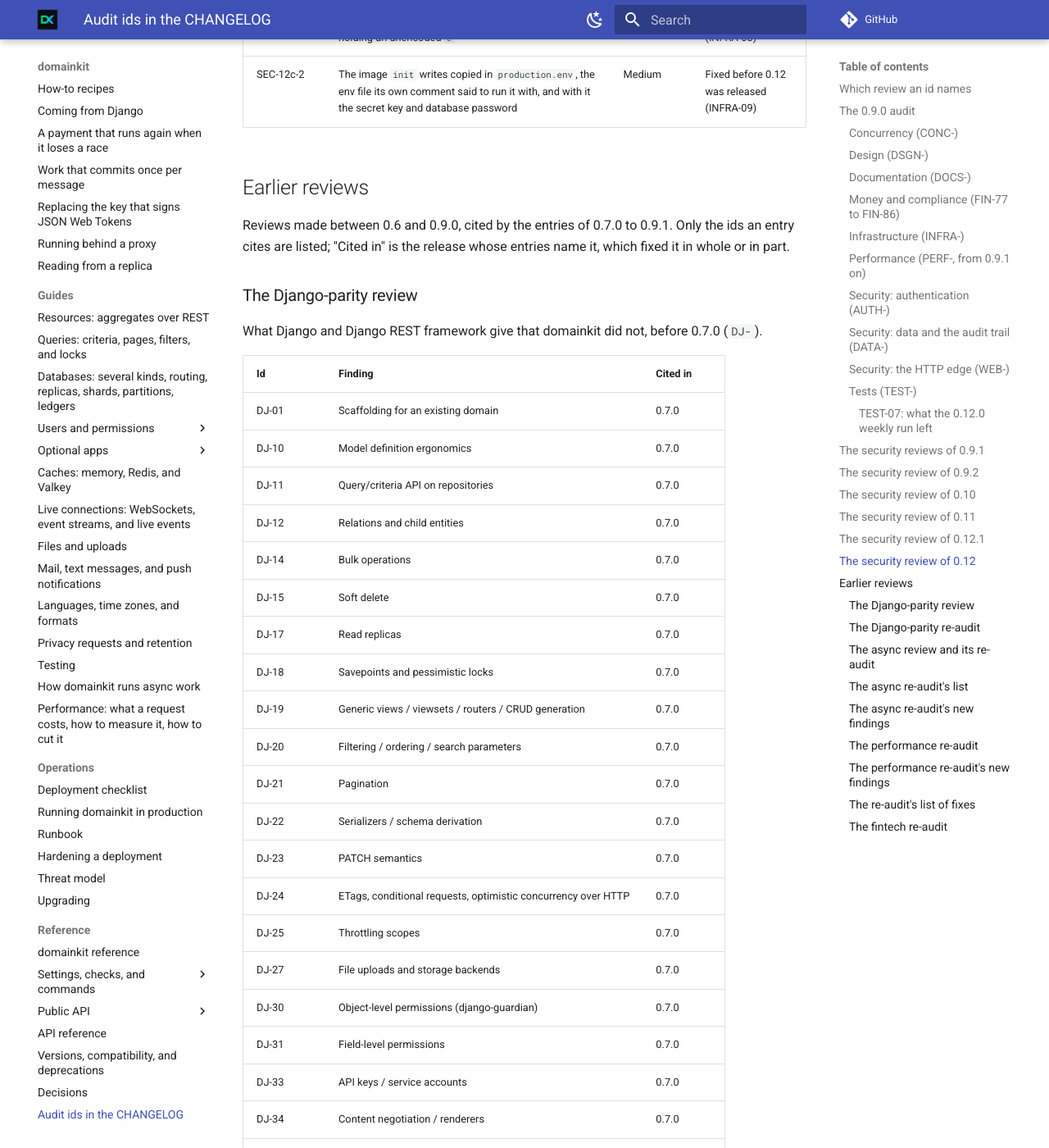
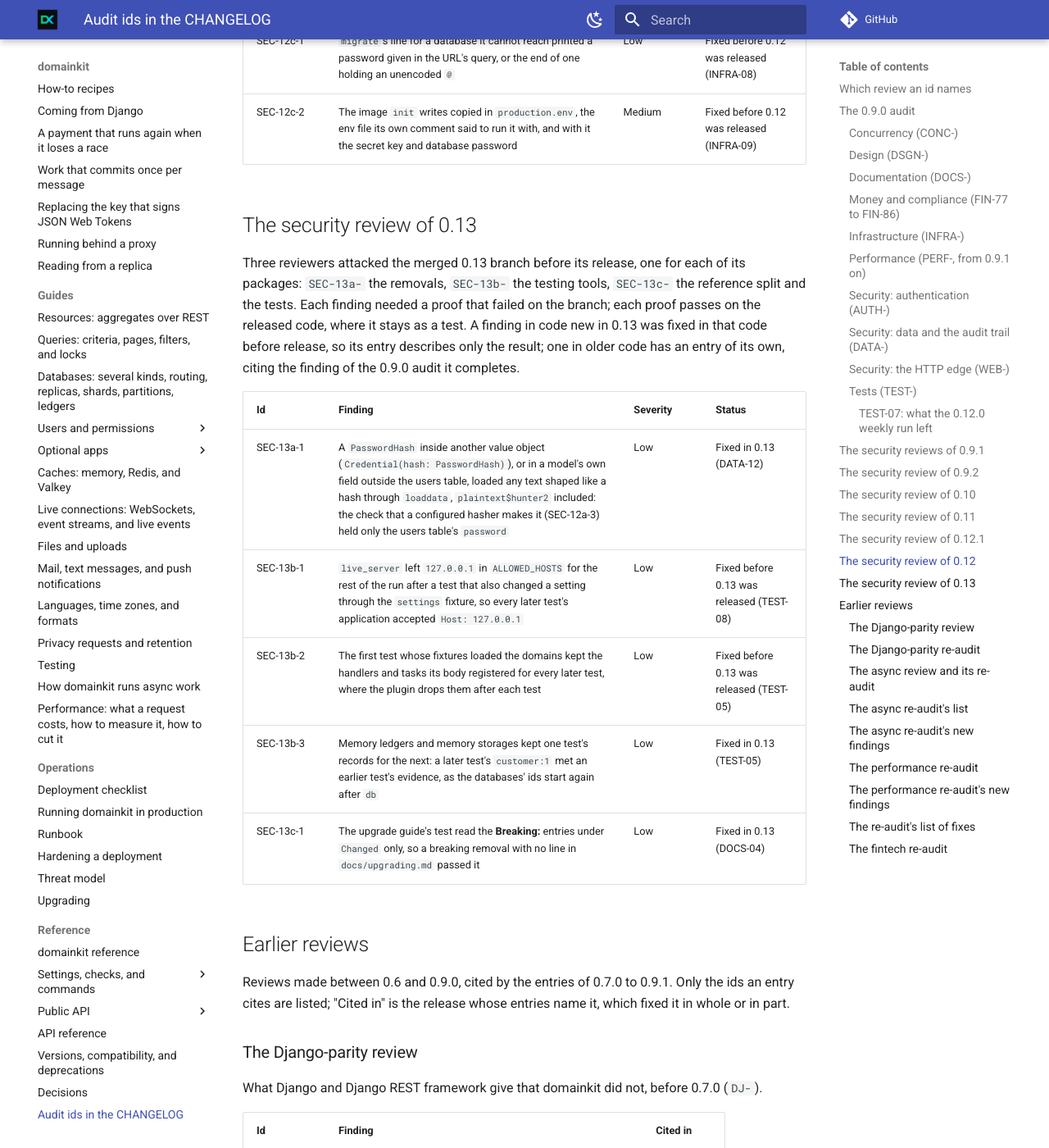
Before and after one commit to karimmattar/domainkit, an MkDocs documentation site: the page built from docs/audit/0.9.0.md, in a window 1280 px wide and 1400 px high, scrolled down 25017 px. Shown: the whole window at 82% size. Built offline with MkDocs 1.6.1 and Material for MkDocs 9.7.7, drawn with Linux system fonts in a browser that asks for light colours; comment, search, counter and statistics services are not loaded; some of the changed text lies outside the part shown.

Commit message:
Release 0.13.0
The version, the changelog's 0.13.0 section and its links, and the audit
page's section for the security review of 0.13 (SEC-13a-, SEC-13b-,
SEC-13c-), which the changelog's ids now resolve against.

Co-Authored-By: Claude Opus 5.5 <noreply@anthropic.com>
Claude-Session: https://claude.ai/code/session_01B3gxw7fsK9yiRqDKQfiEXE

```diff
--- a/docs/audit/0.9.0.md
+++ b/docs/audit/0.9.0.md
@@ -28,6 +28,7 @@ the release whose entry cites it:
 | `SEC-11a-`, `SEC-11b-`, `SEC-11c-` | 0.11 | [The security review of 0.11](#the-security-review-of-011) |
 | `SEC-12a-`, `SEC-12b-`, `SEC-12c-` | 0.12 | [The security review of 0.12](#the-security-review-of-012) |
 | `SEC-121-` | 0.12.1 | [The security review of 0.12.1](#the-security-review-of-0121) |
+| `SEC-13a-`, `SEC-13b-`, `SEC-13c-` | 0.13 | [The security review of 0.13](#the-security-review-of-013) |
 | `DJ-`, `N-01` to `N-05` | 0.7.0 | [The Django-parity review](#the-django-parity-review) |
 | `ASYNC-`, `ASYNC-R`, and `R` alone (`R22` is `ASYNC-R22`) | 0.7.0 to 0.9.0 | [The async review and its re-audit](#the-async-review-and-its-re-audit) |
 | `N1` to `N14` | 0.8.0, and `N8` in 0.9.0 | [The async re-audit's new findings](#the-async-re-audits-new-findings) |
@@ -433,6 +434,25 @@ completes.
 | SEC-12c-1 | `migrate`'s line for a database it cannot reach printed a password given in the URL's query, or the end of one holding an unencoded `@` | Low | Fixed before 0.12 was released (INFRA-08) |
 | SEC-12c-2 | The image `init` writes copied in `production.env`, the env file its own comment said to run it with, and with it the secret key and database password | Medium | Fixed before 0.12 was released (INFRA-09) |
 
+## The security review of 0.13
+
+Three reviewers attacked the merged 0.13 branch before its release, one
+for each of its packages: `SEC-13a-` the removals, `SEC-13b-` the testing
+tools, `SEC-13c-` the reference split and the tests. Each finding needed a
+proof that failed on the branch; each proof passes on the released code,
+where it stays as a test. A finding in code new in 0.13 was fixed in that
+code before release, so its entry describes only the result; one in older
+code has an entry of its own, citing the finding of the 0.9.0 audit it
+completes.
+
+| Id | Finding | Severity | Status |
+| --- | --- | --- | --- |
+| SEC-13a-1 | A `PasswordHash` inside another value object (`Credential(hash: PasswordHash)`), or in a model's own field outside the users table, loaded any text shaped like a hash through `loaddata`, `plaintext$hunter2` included: the check that a configured hasher makes it (SEC-12a-3) held only the users table's `password` | Low | Fixed in 0.13 (DATA-12) |
+| SEC-13b-1 | `live_server` left `127.0.0.1` in `ALLOWED_HOSTS` for the rest of the run after a test that also changed a setting through the `settings` fixture, so every later test's application accepted `Host: 127.0.0.1` | Low | Fixed before 0.13 was released (TEST-08) |
+| SEC-13b-2 | The first test whose fixtures loaded the domains kept the handlers and tasks its body registered for every later test, where the plugin drops them after each test | Low | Fixed before 0.13 was released (TEST-05) |
+| SEC-13b-3 | Memory ledgers and memory storages kept one test's records for the next: a later test's `customer:1` met an earlier test's evidence, as the databases' ids start again after `db` | Low | Fixed in 0.13 (TEST-05) |
+| SEC-13c-1 | The upgrade guide's test read the **Breaking:** entries under `Changed` only, so a breaking removal with no line in `docs/upgrading.md` passed it | Low | Fixed in 0.13 (DOCS-04) |
+
 ## Earlier reviews
 
 Reviews made between 0.6 and 0.9.0, cited by the entries of 0.7.0 to
--- a/pyproject.toml
+++ b/pyproject.toml
@@ -1,6 +1,6 @@
 [project]
 name = "domainkit"
-version = "0.12.1"
+version = "0.13.0"
 description = "A Django-style framework for domain-driven FastAPI services."
 readme = "README.md"
 license = "MIT"
```
Also changed, not shown: CHANGELOG.md (+13 -1 lines), 1 other file.
